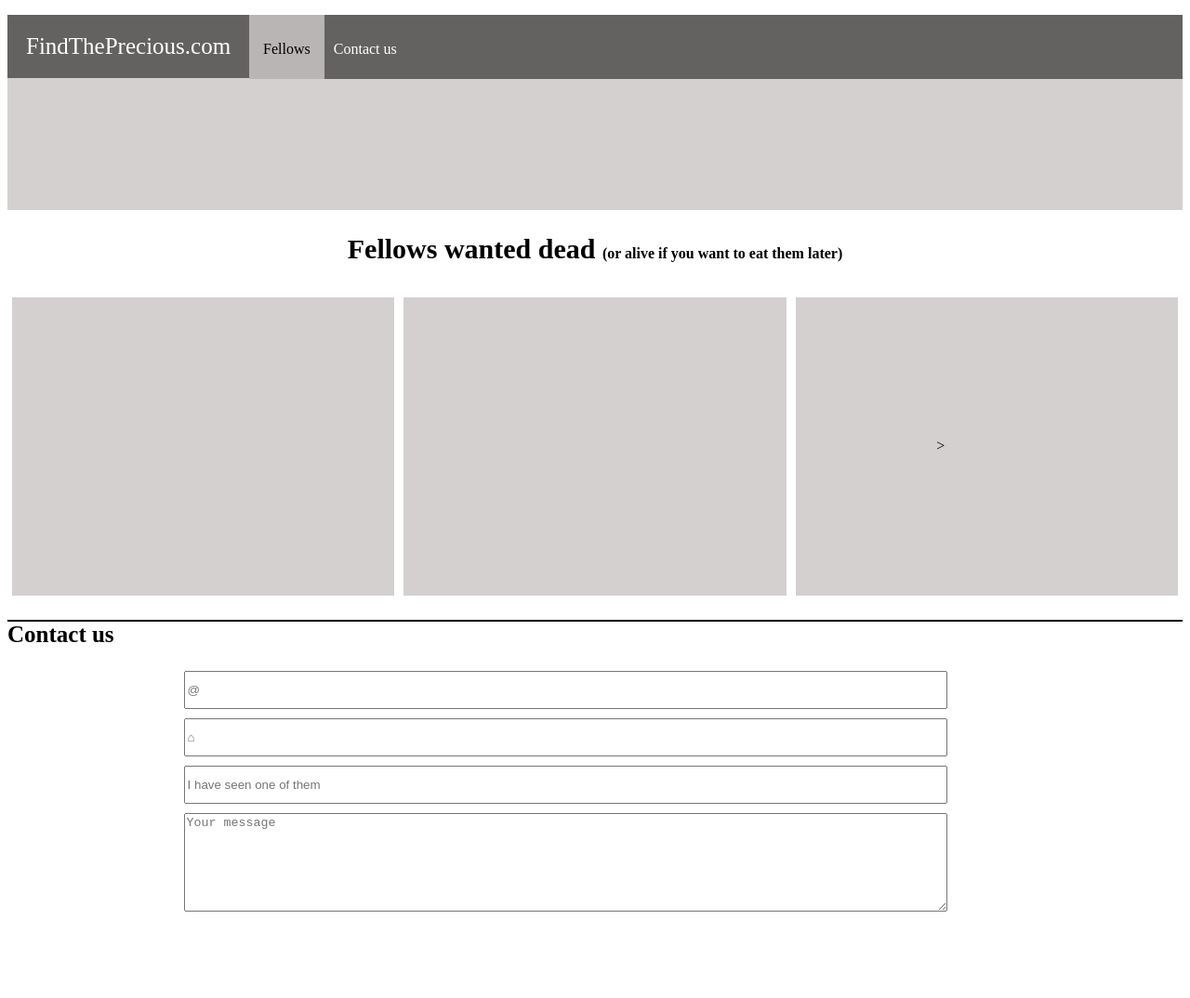
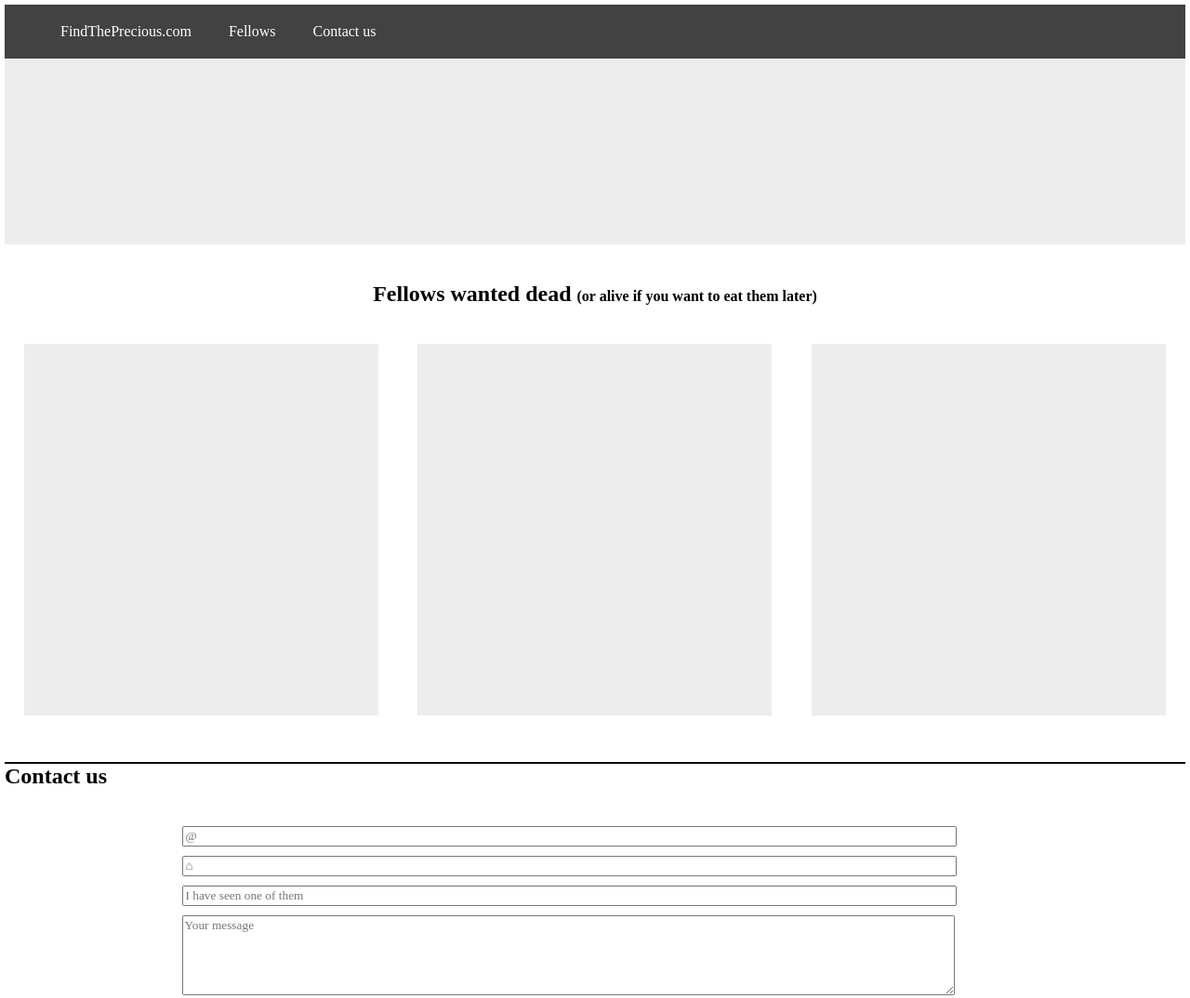
Before and after one commit to remi6901/project1, a plain HTML site: page index.html in a window 1280 px wide. Shown: the whole page at 93% size. Before the commit the page ends 989 px from the top, so only its background shows below. Drawn offline with Linux system fonts and the light colour scheme.

Commit message:
index.html and style.css modified

```diff
--- a/index.html
+++ b/index.html
@@ -8,31 +8,28 @@
     <body>
         <nav>
             <ul>
-                <li class="find">FindThePrecious.com</li>
-                <li class="backfellows"><p class="fellows">Fellows</p></li>
-                <li class="backcontactus"><p class="contactus">Contact us</p></li>
+                <li>FindThePrecious.com</li>
+                <li class="fellows">Fellows</li>
+                <li>Contact us</li>
             </ul>
         </nav>
         <section>
             <div class="carousel"></div>
         </section>
-        <section>
+        <section class="title">
             <h2>Fellows wanted dead <span>(or alive if you want to eat them later)</span></h2>
         </section>
-        <section >
-            <div id="box">
+        <section class="articles">
             <article></article>
             <article></article>
-            <article>></article>
-        </div></section>
+            <article></article>
+        </section>
         <form>
-            <h3 class="title2">Contact us</h3>
-            <div class="contact1">
+            <h2 class="contact">Contact us</h2>
             <input type="email" placeholder="@">
             <input type="text" placeholder="&#8962;">
             <input type="text" placeholder="I have seen one of them">
             <textarea placeholder="Your message"></textarea>
-            </div>
-    </form>
+        </form>
     </body>
 </html>
--- a/style.css
+++ b/style.css
@@ -1,111 +1,69 @@
-ul{
-    display: flex;
+*{
+    list-style:none;
+    margin:0;
+    font-family: 'Times New Roman', Times, serif;
+}
+
+body{
+    margin:5px;
+}
+
+nav ul{
+    display:flex;
+    background-color:hsl(0deg 0% 26%);
+}
+
+nav ul li{
+    margin: 5px;
+    padding:15px;
+    color: white;
+}
+
+nav ul li:hover{
+    color: black;
+    background-color: hsl(0deg 0% 93%);
 
 }
 
-ul li{
-    list-style: none;
-
+.carousel{
+    height: 200px;
+    background-color: hsl(0deg 0% 93%);
 }
 
-
-.find{
-    color: white;
-    background-color: rgb(100, 97, 97);
-    font-size: 25px;
-    padding: 20px;
-    margin-left: -40px;
-    height: 10%;
-
-}
-
-.backfellows{
-    height: 39px ;
-    padding: 15px;
-    background-color: rgb(185, 181, 181);
-}
-
-.fellows{
-
-    margin-top: 25%;
-    font-size: 16px;
-}
-
-.backcontactus{
-    height: 69px;
-    width: 100%;
-    color: white;
-    background-color: rgb(100, 97, 97);
-}
-
-.contactus{
-
-    margin-left: 10px;
-    margin-top: 28px;
-    font-size: 16px;
-}
-
-.carousel{
-    padding : 1em;
-  width: 100%;
-  height: 150px;
-  box-sizing: border-box;
-  background-color: rgb(212, 208, 208);
-  margin-top: -25px ;
-}
-
-h2{
-    font-size: 30px;
+.title{
+    padding: 40px;
     text-align: center;
 }
 
 span{
-    font-size: 16px;
+    font-size:16px
 }
-.title{
-    text-align: center;
-    background-color: white;
-    padding:20px;
-    margin-top: 0%;
-    margin-bottom: 0%;
+.articles{
+    display: flex;
+    justify-content: space-around;
 }
 
-#box{
-    display: flex;
-    justify-content: space-around;
+article{
+   background-color:  hsl(0deg 0% 93%);
+   height: 400px;
+   width: 30%;
+   margin-bottom: 50px;
 
 }
 
-article{
-   padding: 12%;
-   width: 15%;
-   margin-left: 5px;
-   margin-right: 5px;
-   margin-top: 10px;
-   margin-bottom: 1px;
-    background-color: rgb(212, 208, 208);
+.contact{
+    margin-bottom: 40px;
+    border-top: 2px black solid;
 }
 
-.contact1 {
+input, textarea {
     display: flex;
     flex-direction: column ;
     width: 65%;
     margin-left: 15%;
-}
-
-input{
-    margin-bottom: 10px;
-    height: 35px;
+    margin-top: 10px;
 }
 
 textarea{
-    height: 100px;
+    height: 80px;
 }
-
-.title2{
-    border-top:2px solid black;
-}
-
-h3{
-    font-size: 25px;
-}
```
